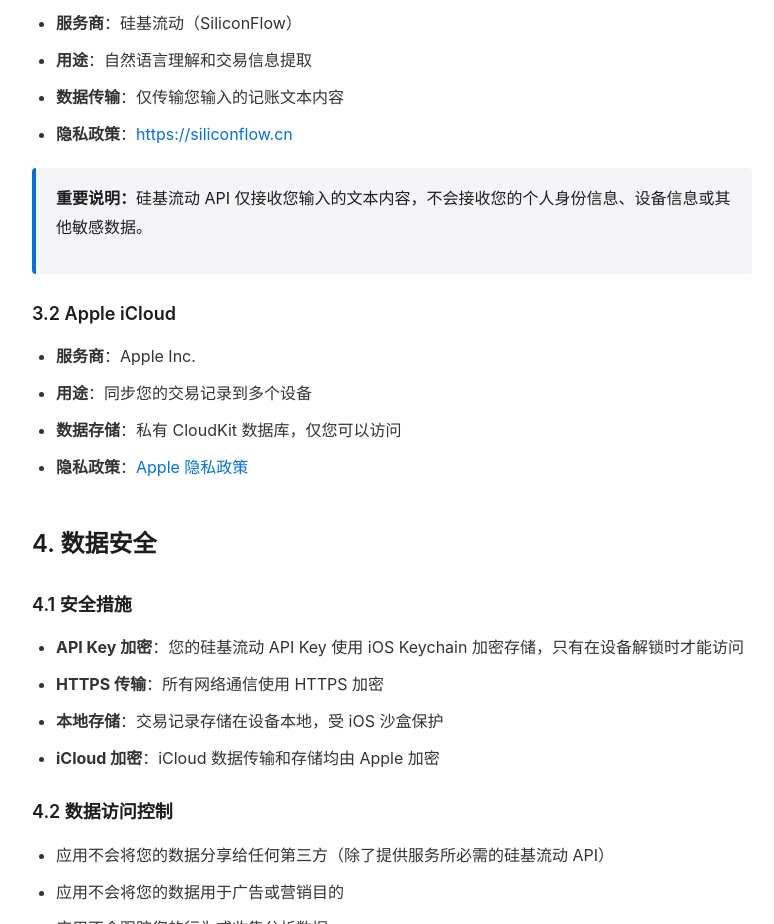
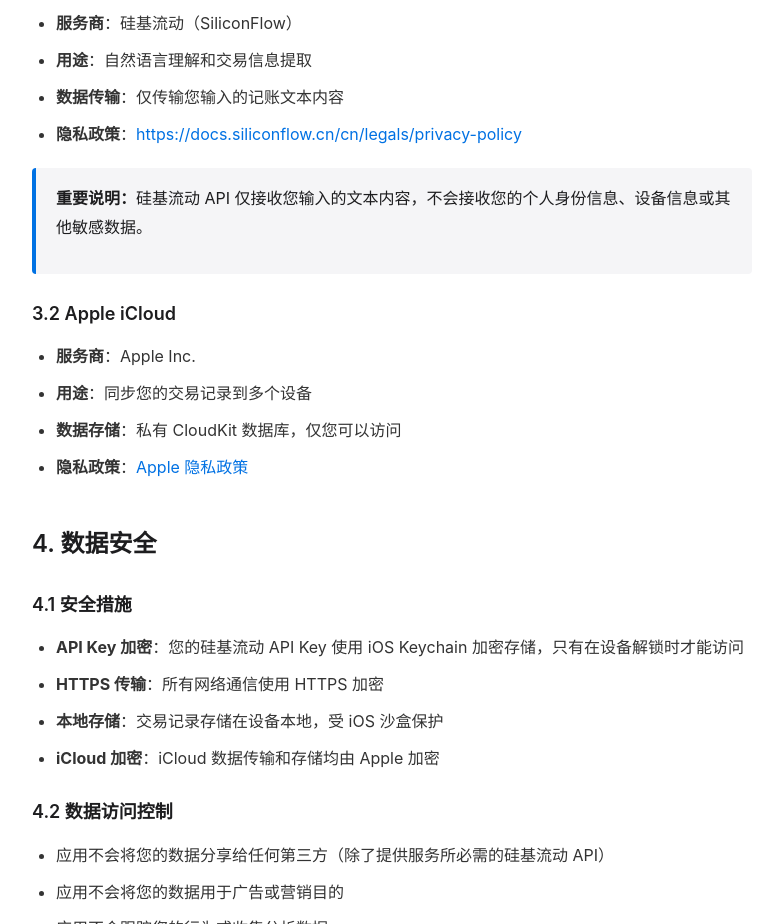
Before and after one commit to steven6143/smart-accounting-privacy, a plain HTML site: page privacy-policy.html in a window 1280 px wide. Shown: the part 1325-2249 px from the top of the page, without its empty margins (248-1022 px from the left). Drawn offline with Linux system fonts and the light colour scheme.

Commit message:
更新硅基流动隐私政策链接

```diff
--- a/privacy-policy.html
+++ b/privacy-policy.html
@@ -1,5 +1,6 @@
 <!DOCTYPE html>
 <html lang="zh-CN">
+
 <head>
     <meta charset="UTF-8">
     <meta name="viewport" content="width=device-width, initial-scale=1.0">
@@ -25,7 +26,7 @@
             background: white;
             padding: 40px;
             border-radius: 12px;
-            box-shadow: 0 2px 10px rgba(0,0,0,0.1);
+            box-shadow: 0 2px 10px rgba(0, 0, 0, 0.1);
         }
 
         h1 {
@@ -119,6 +120,7 @@
         }
     </style>
 </head>
+
 <body>
     <div class="container">
         <h1>隐私政策</h1>
@@ -165,7 +167,8 @@
             <li><strong>服务商</strong>：硅基流动（SiliconFlow）</li>
             <li><strong>用途</strong>：自然语言理解和交易信息提取</li>
             <li><strong>数据传输</strong>：仅传输您输入的记账文本内容</li>
-            <li><strong>隐私政策</strong>：<a href="https://siliconflow.cn" target="_blank">https://siliconflow.cn</a></li>
+            <li><strong>隐私政策</strong>：<a href="https://docs.siliconflow.cn/cn/legals/privacy-policy"
+                    target="_blank">https://docs.siliconflow.cn/cn/legals/privacy-policy</a></li>
         </ul>
 
         <div class="highlight-box">
@@ -238,7 +241,8 @@
             <ul>
                 <li><strong>开发者</strong>：Steven</li>
                 <li><strong>电子邮件</strong>：listeven500@gmail.com</li>
-                <li><strong>GitHub</strong>：<a href="https://github.com/steven6143" target="_blank">https://github.com/steven6143</a></li>
+                <li><strong>GitHub</strong>：<a href="https://github.com/steven6143"
+                        target="_blank">https://github.com/steven6143</a></li>
             </ul>
             <p>我们将在收到您的请求后尽快回复，最晚不超过 30 天。</p>
         </div>
@@ -249,4 +253,5 @@
         </div>
     </div>
 </body>
+
 </html>
```
